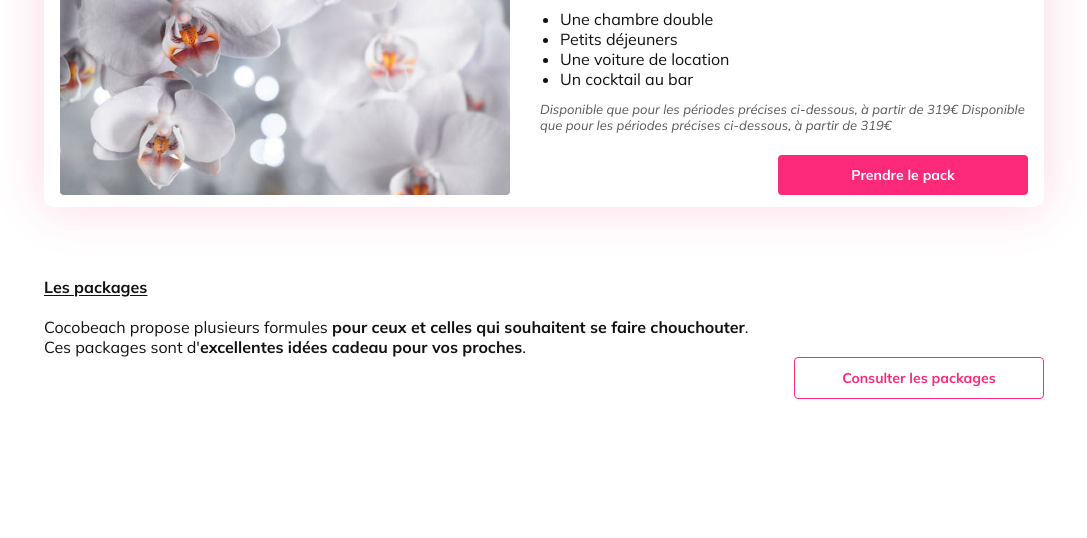
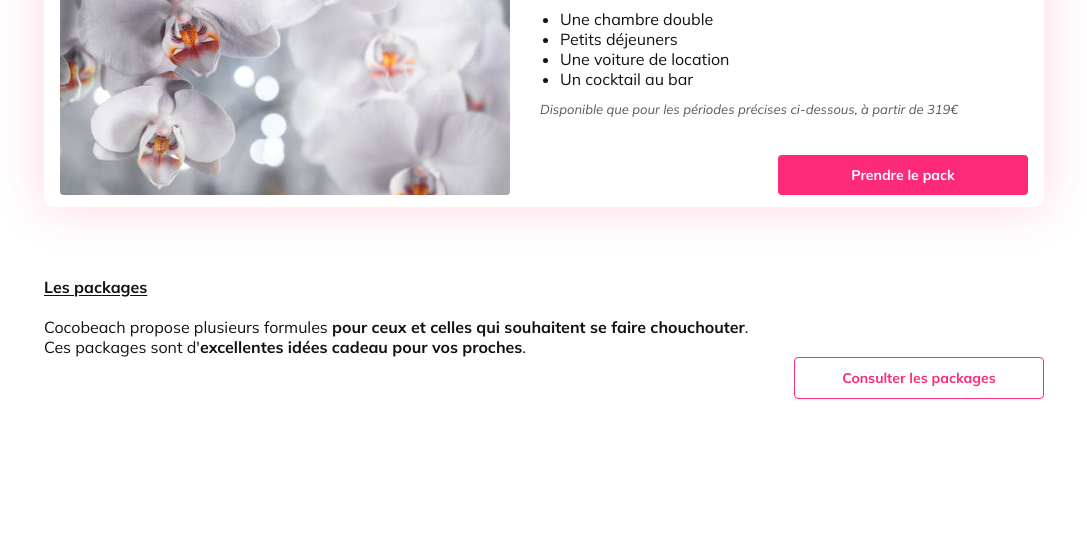
Before and after one commit to WonderfulUX/ccbresort, a plain HTML site: page index.html in a window 1280 px wide. Shown: the part 986-1524 px from the top of the page, without its empty margins (96-1183 px from the left). Drawn offline with Linux system fonts and the light colour scheme; a web font is replaced by a local one.

Commit message:
extra label removal on homepage package info

```diff
--- a/index.html
+++ b/index.html
@@ -246,7 +246,7 @@
                                 <span class="en dn">A cocktail at the hôtel bar</span>
                             </li>
                         </ul>
-                        <i class="offer-content-nb">Disponible que pour les périodes précises ci-dessous, à partir de 319€
+                        <i class="offer-content-nb">
                             <span class="fr">Disponible que pour les périodes précises ci-dessous, à partir de 319€</span>
                             <span class="en dn">Only available for the dates below, from $344(USD)</span>
                         </i>
```
